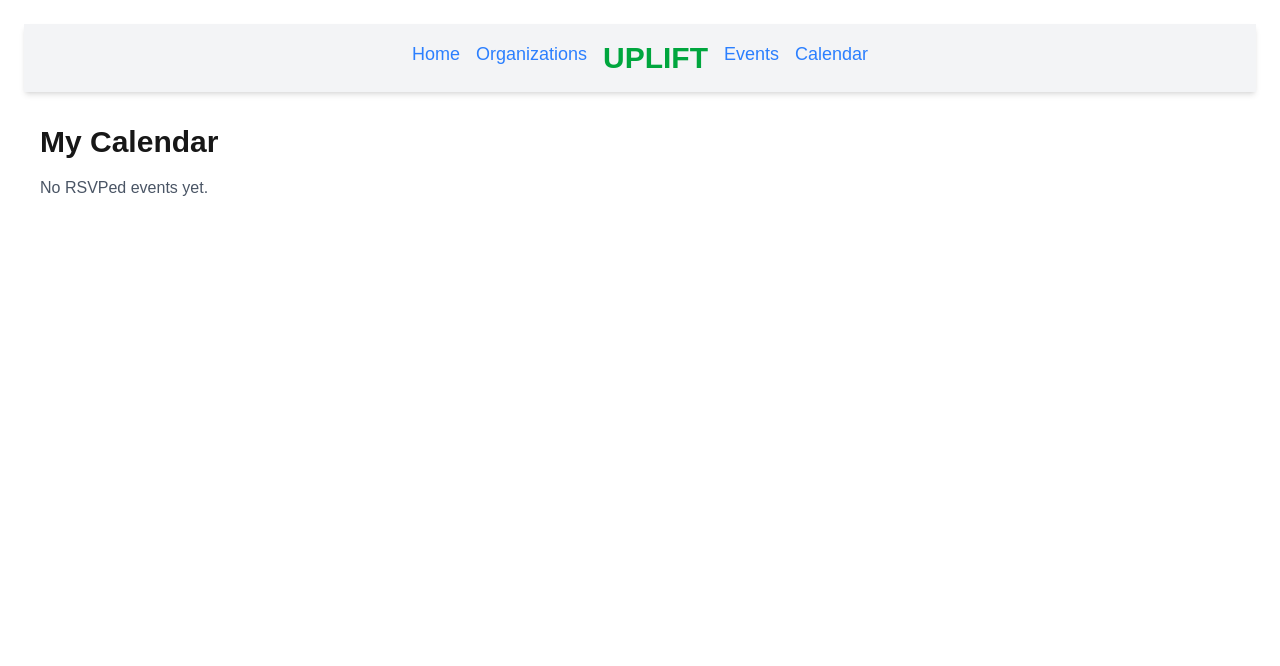
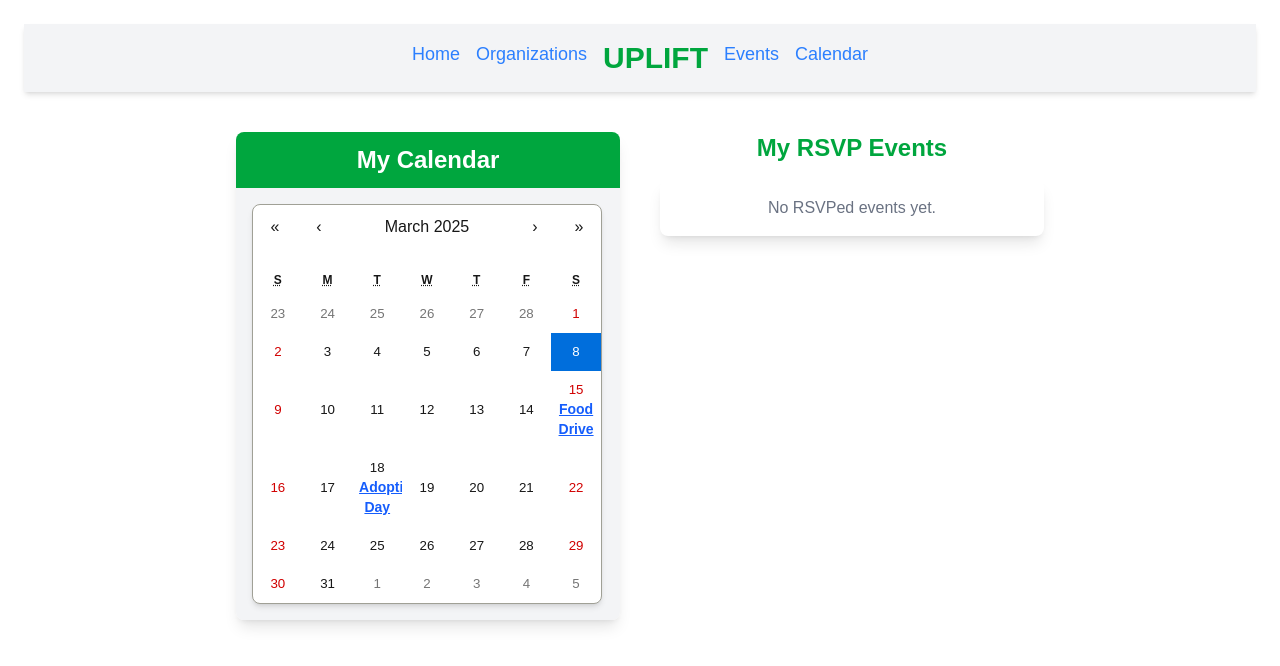
Before and after one commit to scottshields0/UpliftApp, a Next.js app in the folder upliftapp/: page /calendar in a window 1280 px wide. Shown: the top 666 px of the page. Built offline with nearby package versions, Linux system fonts and the light colour scheme.

Commit message:
calendarfeature

```diff
--- a/upliftapp/src/app/calendar/page.tsx
+++ b/upliftapp/src/app/calendar/page.tsx
@@ -1,25 +1,150 @@
 "use client";
-
-import { useRSVP } from "@/app/context/rsvpContext";
+import { useState, useEffect } from "react";
+import Calendar from "react-calendar";
+import "react-calendar/dist/Calendar.css";
+import Modal from "react-modal";
+import { useEvents } from "@/app/context/eventsContext"; // Fetch public events
+import { useRSVP } from "@/app/context/rsvpContext"; // Fetch & update RSVPed events
 
 export default function CalendarPage() {
-    const { rsvpEvents } = useRSVP();
+  const { events } = useEvents(); // Public events
+  const { rsvpEvents, addRSVP } = useRSVP(); // RSVPed events
+  const [date, setDate] = useState(new Date());
+  const [selectedEvent, setSelectedEvent] = useState(null);
+  const [modalIsOpen, setModalIsOpen] = useState(false);
+
+  // ✅ Fix: Ensure Modal only sets app element after the component mounts
+  useEffect(() => {
+    Modal.setAppElement(document.body);
+  }, []);
+
+  // Merge RSVPed and Public Events dynamically
+  const allEvents = [...events, ...rsvpEvents];
+
+  // Open Modal when clicking an event
+  const openModal = (event) => {
+    setSelectedEvent(event);
+    setModalIsOpen(true);
+  };
+
+  // Close Modal
+  const closeModal = () => {
+    setModalIsOpen(false);
+    setSelectedEvent(null);
+  };
+
+  // RSVP to an Event
+  const handleRSVP = () => {
+    if (!selectedEvent) return;
+    addRSVP(selectedEvent); // Corrected RSVP function call
+    closeModal();
+  };
 
   return (
-        <div className="p-4">
-            <h1 className="text-3xl font-bold">My Calendar</h1>
+    <div className="flex justify-center items-start mt-10 space-x-10">
+      {/* Calendar Section */}
+      <div className="bg-white shadow-lg rounded-lg w-96">
+        <h1 className="text-white text-center text-2xl font-bold bg-green-600 py-3 rounded-t-lg">
+          My Calendar
+        </h1>
+        <div className="p-4 bg-gray-100 rounded-b-lg">
+          <Calendar
+            onChange={(newDate) => setDate(newDate)}
+            value={date}
+            locale="en-US"
+            formatShortWeekday={(locale, date) =>
+              ["S", "M", "T", "W", "T", "F", "S"][date.getDay()]
+            }
+            tileContent={({ date, view }) => {
+              const formattedDate = date.toISOString().split("T")[0];
+              const event = allEvents.find((e) => e.date === formattedDate);
 
+              if (event) {
+                return (
+                  <span
+                    className={`block text-sm font-semibold underline cursor-pointer ${
+                      rsvpEvents.includes(event) ? "text-green-700" : "text-blue-600"
+                    } hover:text-gray-900 transition`}
+                    title={`Event: ${event.name}`}
+                    onClick={() => openModal(event)}
+                  >
+                    {event.name}
+                  </span>
+                );
+              }
+              return null;
+            }}
+            className="rounded-lg border-none shadow-md"
+          />
+        </div>
+      </div>
+
+      {/* RSVP Events Section */}
+      <div className="w-96">
+        <h2 className="text-2xl font-bold text-green-600 mb-4 text-center">
+          My RSVP Events
+        </h2>
+        <div className="bg-white shadow-lg rounded-lg p-4">
           {rsvpEvents.length === 0 ? (
-                <p className="mt-4 text-gray-600">No RSVPed events yet.</p>
+            <p className="text-gray-500 text-center">No RSVPed events yet.</p>
           ) : (
-                <ul className="mt-4">
+            <ul className="space-y-2">
               {rsvpEvents.map((event) => (
-                        <li key={event.id} className="p-2 bg-gray-100 rounded-md mt-2">
-                            {event.name} - {event.date} ({event.location})
+                <li
+                  key={event.id}
+                  className="p-3 bg-green-100 rounded-lg shadow cursor-pointer hover:bg-green-200 transition"
+                  onClick={() => openModal(event)}
+                >
+                  <p className="text-lg font-semibold text-green-800">{event.name}</p>
+                  <p className="text-gray-600">{event.date}</p>
                 </li>
               ))}
             </ul>
           )}
         </div>
+      </div>
+
+      {/* Event Modal */}
+      <Modal
+        isOpen={modalIsOpen}
+        onRequestClose={closeModal}
+        className="bg-white p-6 rounded-lg shadow-lg w-96 mx-auto mt-20"
+        overlayClassName="fixed inset-0 bg-black bg-opacity-40 backdrop-blur-md flex justify-center items-center"
+      >
+        {selectedEvent && (
+          <div className="text-center">
+            <h2
+              className={`text-2xl font-bold ${
+                rsvpEvents.includes(selectedEvent) ? "text-green-700" : "text-blue-700"
+              }`}
+            >
+              {selectedEvent.name}
+            </h2>
+            <p className="text-gray-600 text-lg">{selectedEvent.date}</p>
+            <p className="mt-4 text-gray-700">
+              {rsvpEvents.includes(selectedEvent)
+                ? "You have already RSVPed for this event!"
+                : "This is a public event. Would you like to RSVP?"}
+            </p>
+
+            {!rsvpEvents.includes(selectedEvent) && (
+              <button
+                className="mt-4 bg-green-500 text-white px-5 py-2 rounded-lg hover:bg-green-700 transition shadow-md"
+                onClick={handleRSVP}
+              >
+                RSVP Now
+              </button>
+            )}
+
+            <button
+              className="mt-4 bg-gray-500 text-white px-4 py-2 rounded-lg hover:bg-gray-700 transition shadow-md ml-2"
+              onClick={closeModal}
+            >
+              Close
+            </button>
+          </div>
+        )}
+      </Modal>
+    </div>
   );
 }
```
Also changed, not shown: upliftapp/package.json (+7 -5 lines), 2 other files (tests, documents, lock files or other folders). Lines whose indentation alone changed are shown as unchanged.
